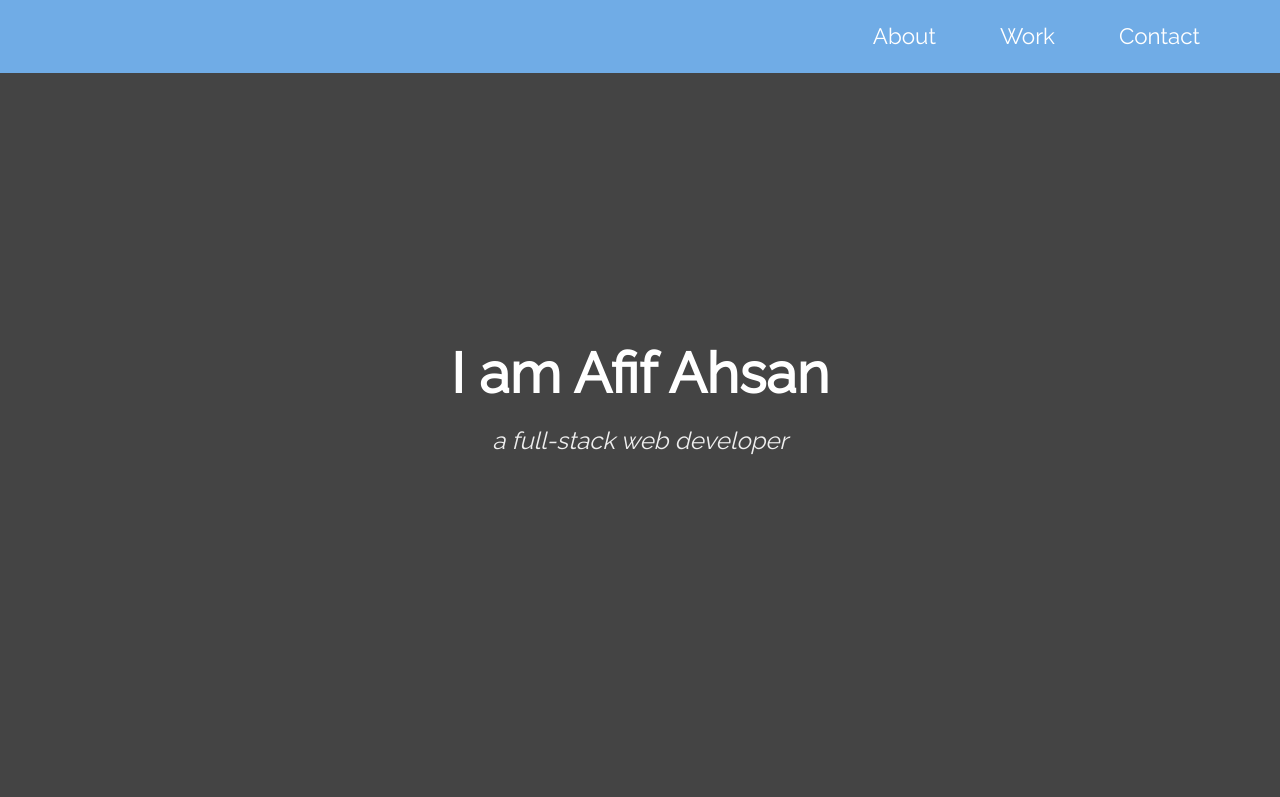
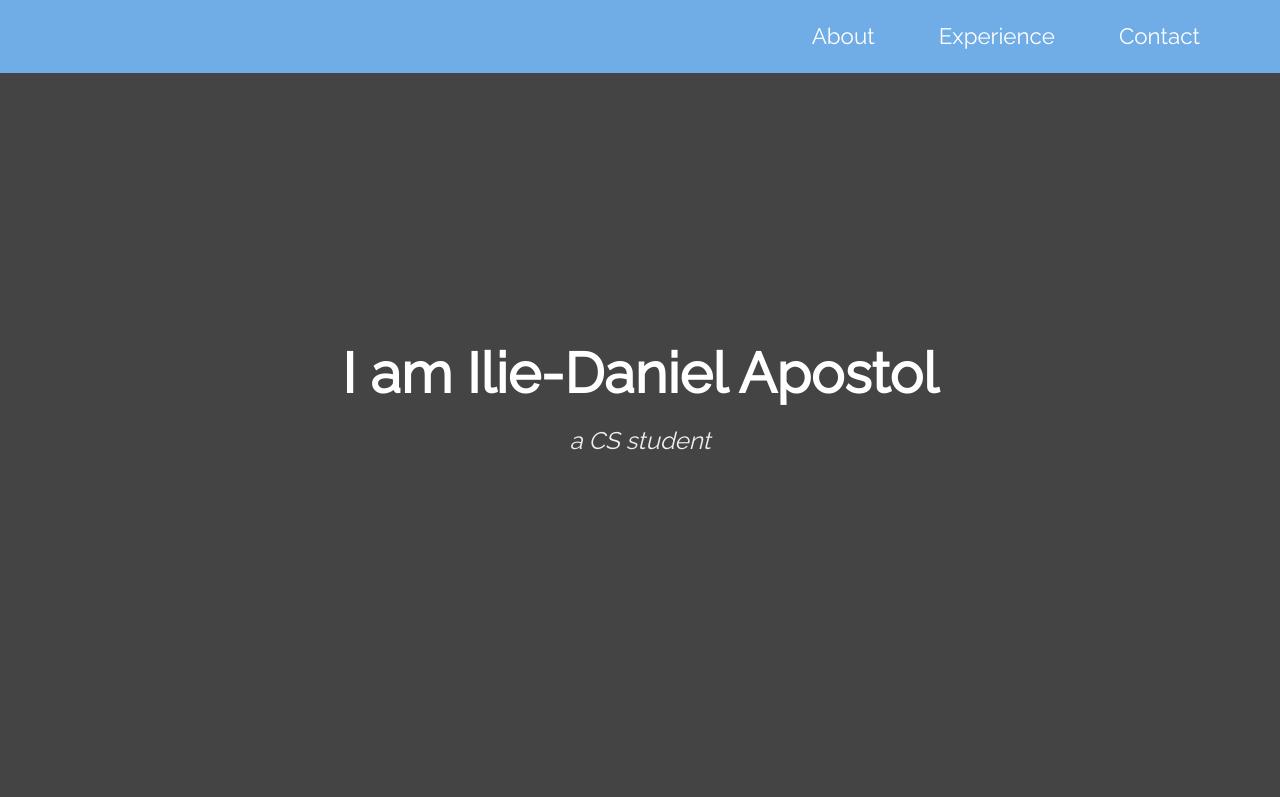
Before and after one commit to apostoldaniel854/apostoldaniel854.github.io, a plain HTML site: page index.html in a window 1280 px wide. Shown: the top 797 px of the page. Drawn offline with Linux system fonts and the light colour scheme.

Commit message:
-changed about

```diff
--- a/index.html
+++ b/index.html
@@ -15,13 +15,13 @@
     <nav id="navbar">
       <ul>
         <li><a href="#about">About</a></li>
-        <li><a href="#work">Work</a></li>
+        <li><a href="#work">Experience</a></li>
         <li><a href="#contact">Contact</a></li>
       </ul>
     </nav>
     <div id="welcome-section" class="container">
-      <h1 id="title">I am Afif Ahsan</h1>
-      <p class="lead"><em>a full-stack web developer</em></p>
+      <h1 id="title">I am Ilie-Daniel Apostol</h1>
+      <p class="lead"><em>a CS student</em></p>
     </div>
   </header>
 
```
